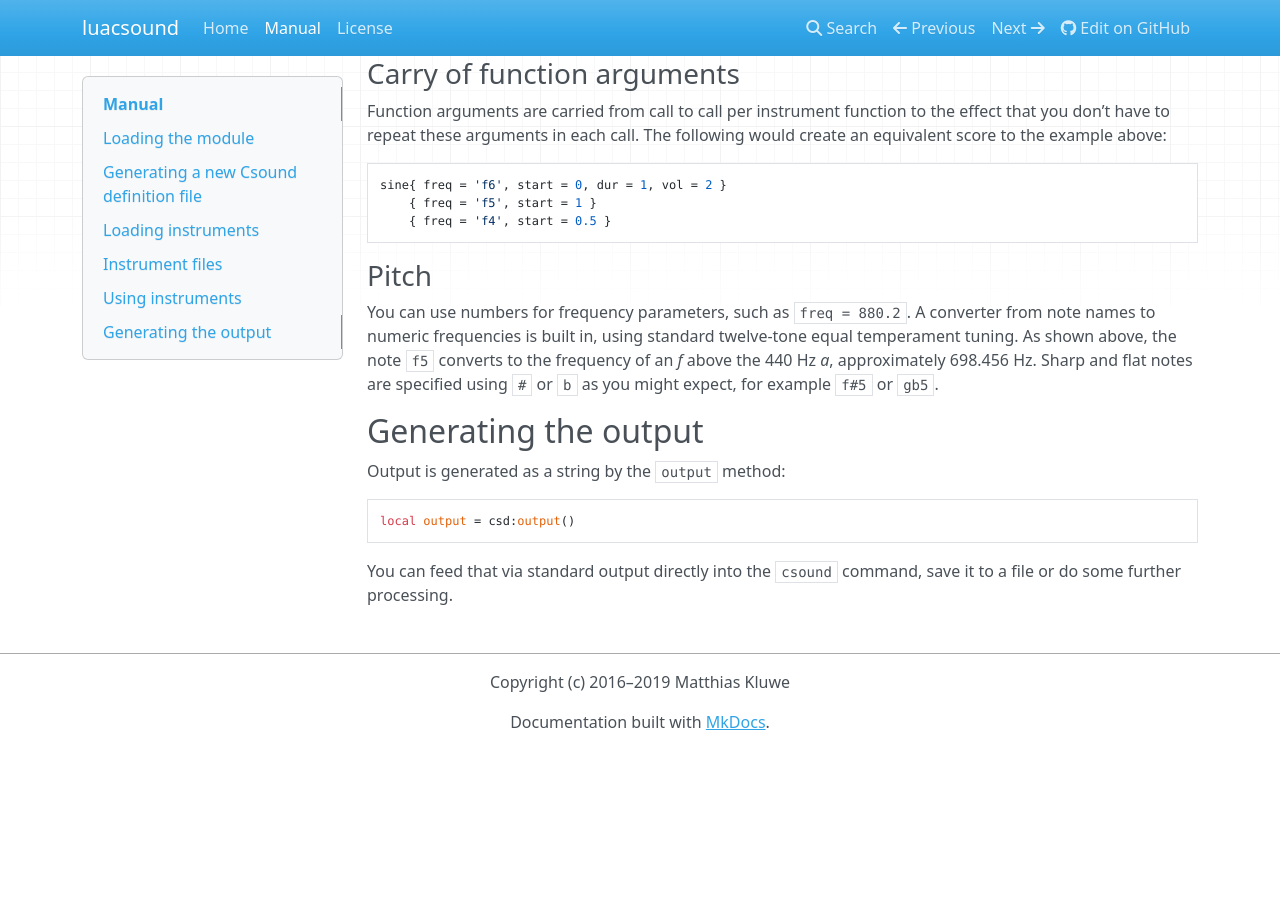
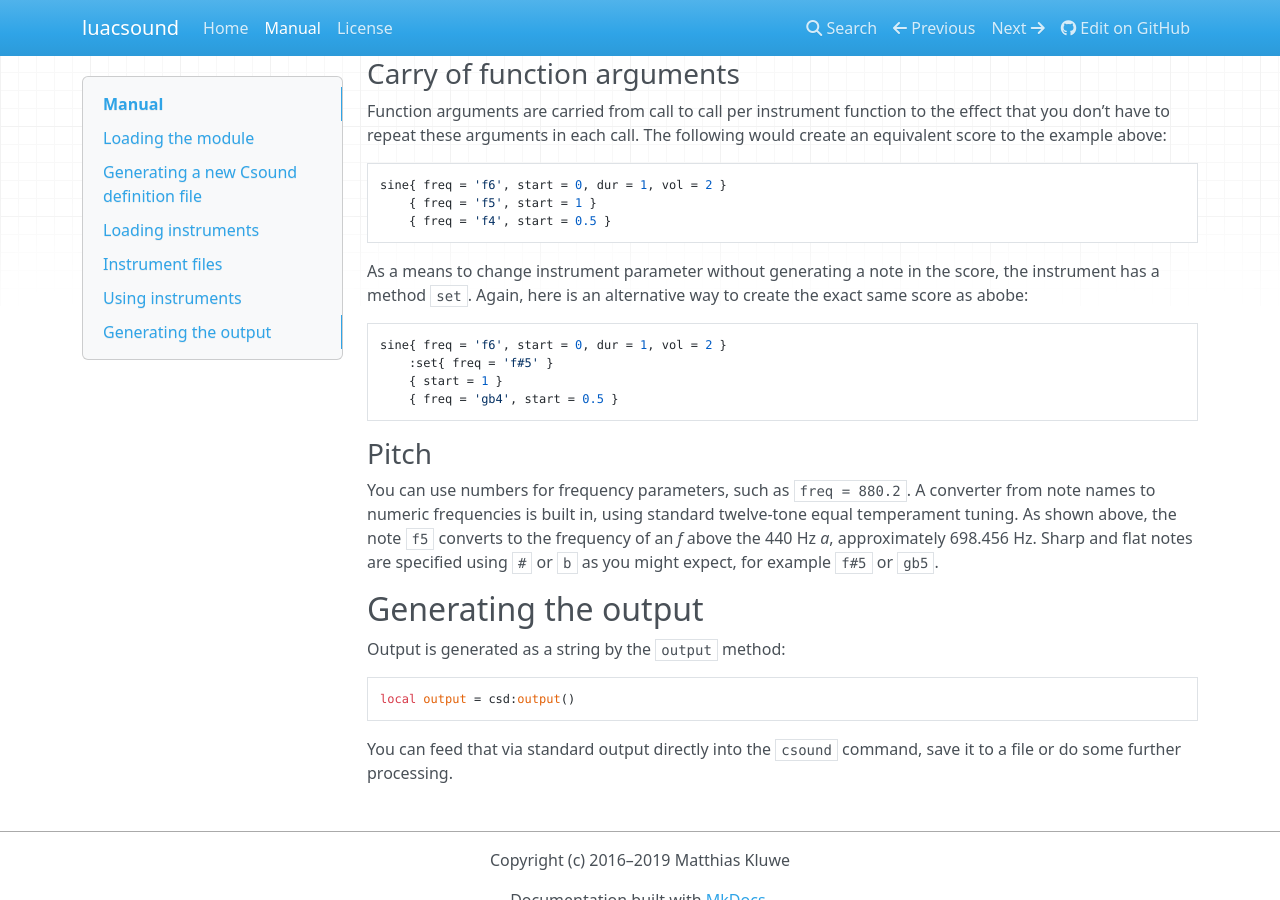
Before and after one commit to mkluwe/luacsound, an MkDocs documentation site: the page built from docs/manual.md, in a window 1280 px wide and 900 px high, scrolled down 1713 px. Built offline with MkDocs 1.6.1, drawn with Linux system fonts in a browser that asks for light colours; nearby versions of some CDN libraries; before the commit the page ends 2463 px from its top, so only the background shows below that.

Commit message:
added `set` method

````diff
--- a/docs/manual.md
+++ b/docs/manual.md
@@ -105,6 +105,17 @@ sine{ freq = 'f6', start = 0, dur = 1, vol = 2 }
     { freq = 'f4', start = 0.5 }
 ```
 
+As a means to change instrument parameter without generating a note in the
+score, the instrument has a method `set`. Again, here is an alternative way
+to create the exact same score as abobe:
+
+```lua
+sine{ freq = 'f6', start = 0, dur = 1, vol = 2 }
+    :set{ freq = 'f#5' }
+    { start = 1 }
+    { freq = 'gb4', start = 0.5 }
+```
+
 ### Pitch
 
 You can use numbers for frequency parameters, such as `freq = 880.2`. A
````
Also changed, not shown: 2 other files.
